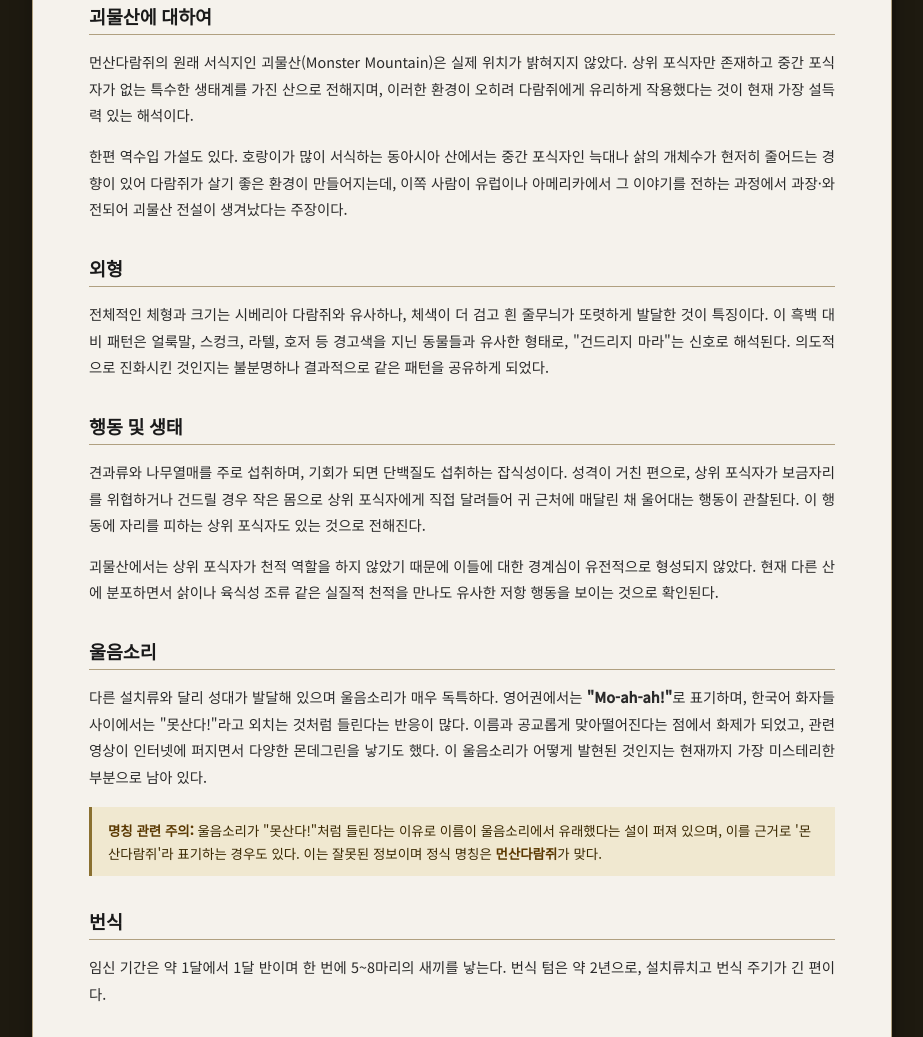
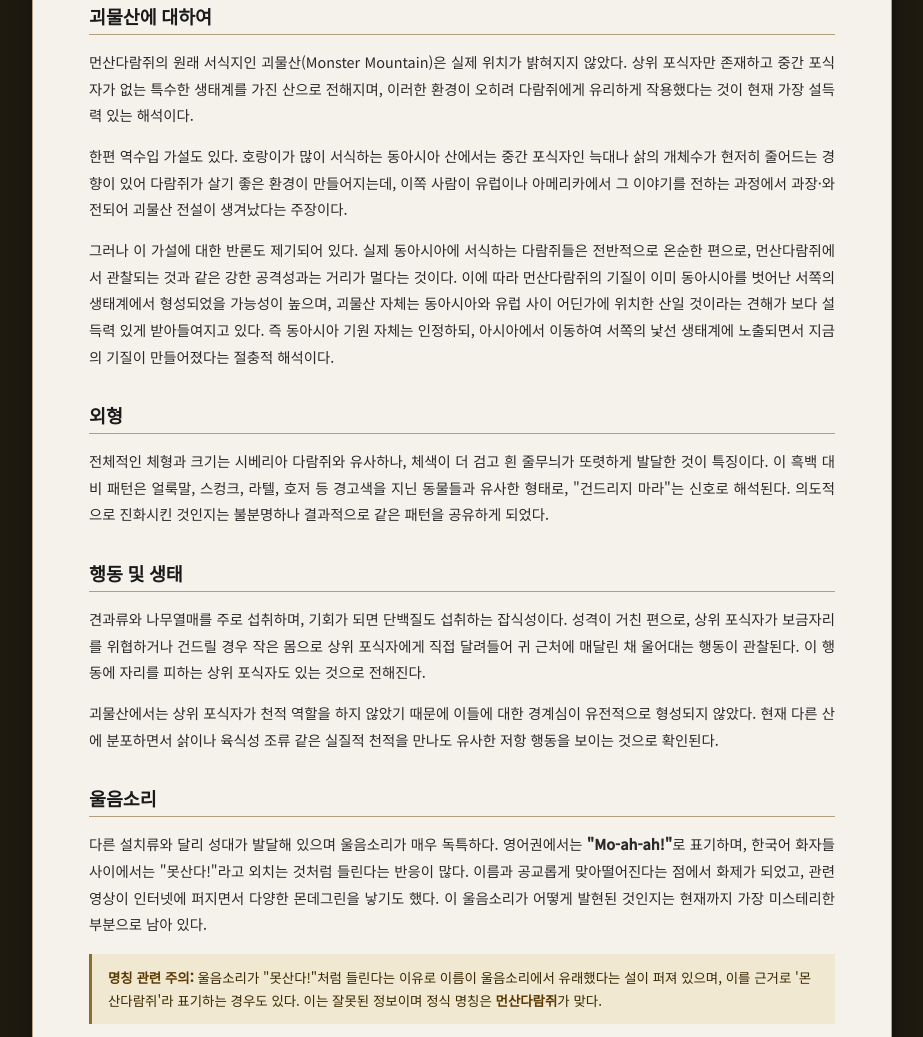
Before and after one commit to madraven99/-eomneun-saengmul, a plain HTML site: page munsandalamjwi.html in a window 1280 px wide. Shown: the part 963-2000 px from the top of the page, without its empty margins (178-1101 px from the left). Drawn offline with Linux system fonts and the light colour scheme.

Commit message:
Add files via upload

```diff
--- a/munsandalamjwi.html
+++ b/munsandalamjwi.html
@@ -130,6 +130,7 @@
     <h2>괴물산에 대하여</h2>
     <p>먼산다람쥐의 원래 서식지인 괴물산(Monster Mountain)은 실제 위치가 밝혀지지 않았다. 상위 포식자만 존재하고 중간 포식자가 없는 특수한 생태계를 가진 산으로 전해지며, 이러한 환경이 오히려 다람쥐에게 유리하게 작용했다는 것이 현재 가장 설득력 있는 해석이다.</p>
     <p>한편 역수입 가설도 있다. 호랑이가 많이 서식하는 동아시아 산에서는 중간 포식자인 늑대나 삵의 개체수가 현저히 줄어드는 경향이 있어 다람쥐가 살기 좋은 환경이 만들어지는데, 이쪽 사람이 유럽이나 아메리카에서 그 이야기를 전하는 과정에서 과장·와전되어 괴물산 전설이 생겨났다는 주장이다.</p>
+    <p>그러나 이 가설에 대한 반론도 제기되어 있다. 실제 동아시아에 서식하는 다람쥐들은 전반적으로 온순한 편으로, 먼산다람쥐에서 관찰되는 것과 같은 강한 공격성과는 거리가 멀다는 것이다. 이에 따라 먼산다람쥐의 기질이 이미 동아시아를 벗어난 서쪽의 생태계에서 형성되었을 가능성이 높으며, 괴물산 자체는 동아시아와 유럽 사이 어딘가에 위치한 산일 것이라는 견해가 보다 설득력 있게 받아들여지고 있다. 즉 동아시아 기원 자체는 인정하되, 아시아에서 이동하여 서쪽의 낯선 생태계에 노출되면서 지금의 기질이 만들어졌다는 절충적 해석이다.</p>
   </section>
 
   <section id="appearance">
```
